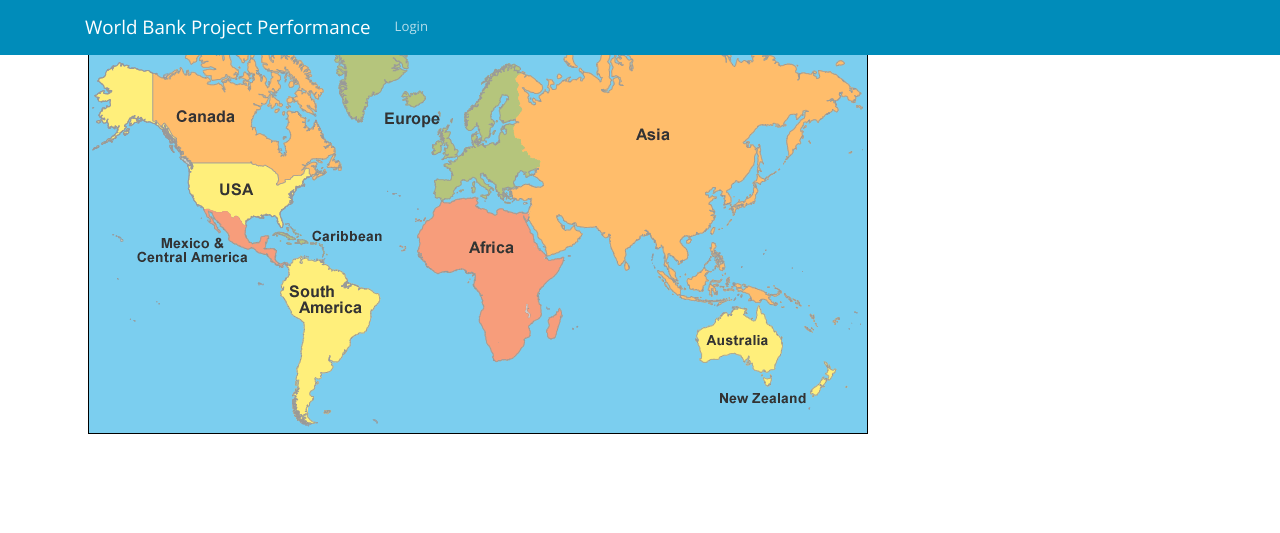
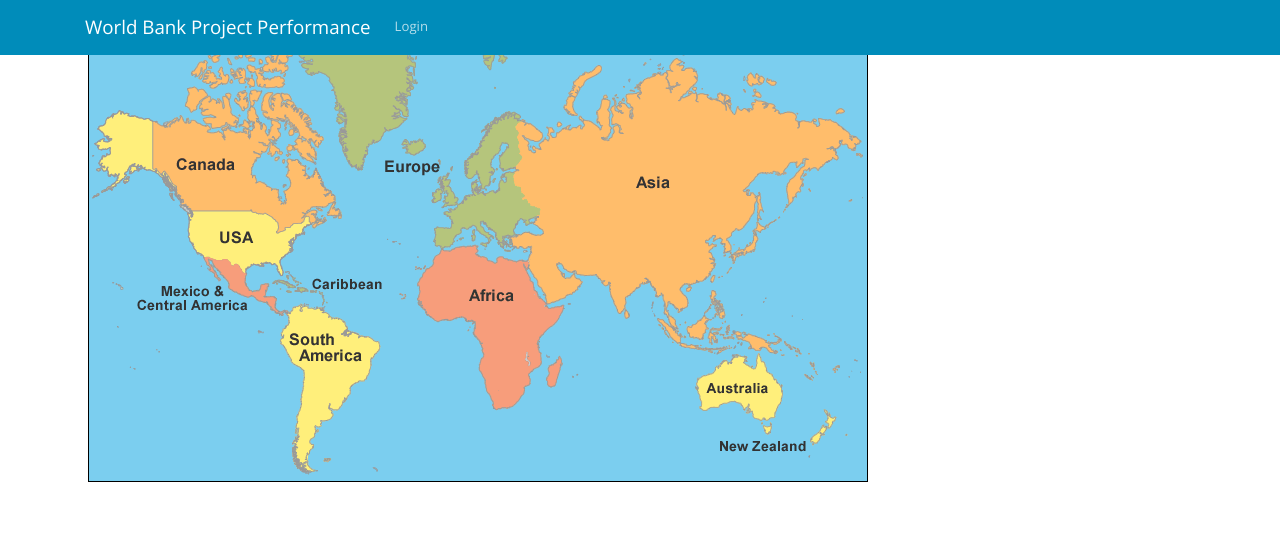
Before and after one commit to DataBootcamp-Project2-WorldBank/project2, a Flask app: page / in a window 1280 px wide. Shown: the top 533 px of the page. Run offline with Flask 2, Linux system fonts and the light colour scheme; some libraries are stand-ins or nearby versions.

Commit message:
Added Bootstrap row and column

```diff
--- a/app/templates/index.html
+++ b/app/templates/index.html
@@ -2,7 +2,11 @@
 
 
 {% block content %}
-<img src="/static/Images/world.PNG">
+<div class="row">
+  <div class="col py-5">
+    <img src="/static/Images/world.PNG">
+  </div>
+</div>
   <!--  <h1>Hi, {{ user.username }}!</h1> -->
     {% for post in posts %}
   <!--  <div><p>{{ post.author.username }} says: <b>{{ post.body }}</b></p></div> -->
```
